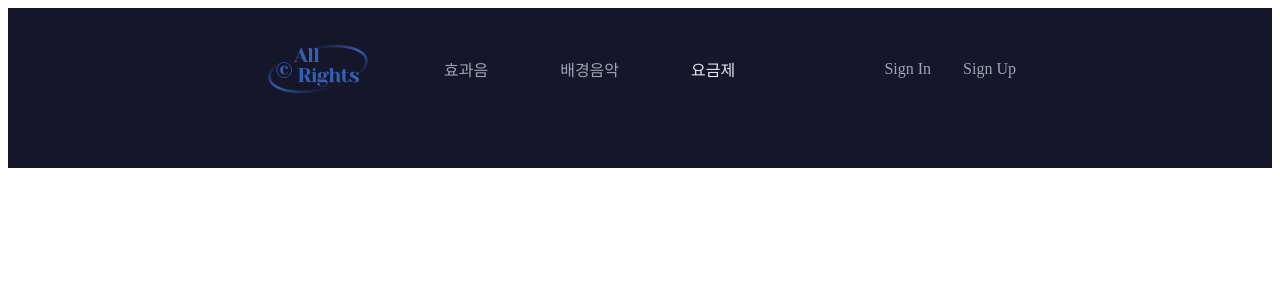
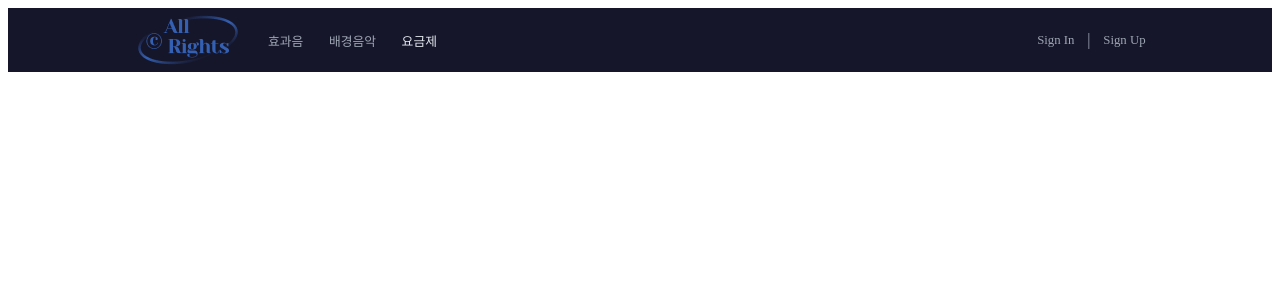
Before and after one commit to line4-allrights/allrights_fe, a React (Vite) app in the folder allrights_fe/: page / in a window 1280 px wide. Shown: the top 300 px of the page. Built offline with nearby package versions, Linux system fonts and the light colour scheme.

Commit message:
header 수정

```diff
--- a/allrights_fe/src/components/Header.jsx
+++ b/allrights_fe/src/components/Header.jsx
@@ -7,23 +7,18 @@ import colors from '../styles/colors';
 
 const HeaderNavBar = styled.div`
   display: flex;
-  flex-direction: row;
-  justify-content: space-between;
   align-items: center;
-  background-color: #16162A;
-  height: 10rem;
-
+  justify-content: center;
+  background-color: ${colors.bgColor};
 `;
-
 
 const StyledNavLink = styled(NavLink)`
   display: flex;
   color: ${colors.navtext};
-  font-size: 1rem;
+  font-size: 0.8rem;
   font-weight: 500;
   text-decoration: none;
   align-items: center;
-  gap: 4.5rem;
 
   &.active {
     color:${colors.white};
@@ -38,15 +33,18 @@ const StyledNavLink = styled(NavLink)`
 const Header = () => {
   return (
     <HeaderNavBar>
-      <div style={{ display: 'flex', alignItems: 'center', gap: '4.5rem', marginLeft: '20vw' ,marginBottom:"3vw"}}>
-        <img src={AllRights} alt="로고" />
+      <div style={{display: "flex", justifyContent: "space-between", width: "80%"}}>
+        <div style={{display: "flex", gap: "2vw", alignItmes: "center"}}>
+          <img src={AllRights} alt="로고"/>
           <StyledNavLink to="/sound">효과음</StyledNavLink>
           <StyledNavLink to="/music">배경음악</StyledNavLink>
           <StyledNavLink to="">요금제</StyledNavLink>
         </div>
-      <div style={{ display: 'flex', alignItems: 'center', gap: '2rem', marginRight: '20vw' ,marginBottom:"3vw"}}>
+        <div style={{display: "flex", gap: "1vw", alignItems: "center"}}>
           <StyledNavLink to="/signin">Sign In</StyledNavLink>
+          <p style={{color: colors.navtext}}>|</p>
           <StyledNavLink to="/signup">Sign Up</StyledNavLink>
+        </div>
       </div>
     </HeaderNavBar>
   );
--- a/allrights_fe/src/styles/colors.js
+++ b/allrights_fe/src/styles/colors.js
@@ -1,6 +1,7 @@
 const colors={
-    white:"#E4E8EF",
-    navtext:"#9DA5B3"
+    bgColor: "#16162A",
+    white: "#E4E8EF",
+    navtext: "#9DA5B3"
 };
 
 export default colors;
```
Lines whose indentation alone changed are shown as unchanged.
